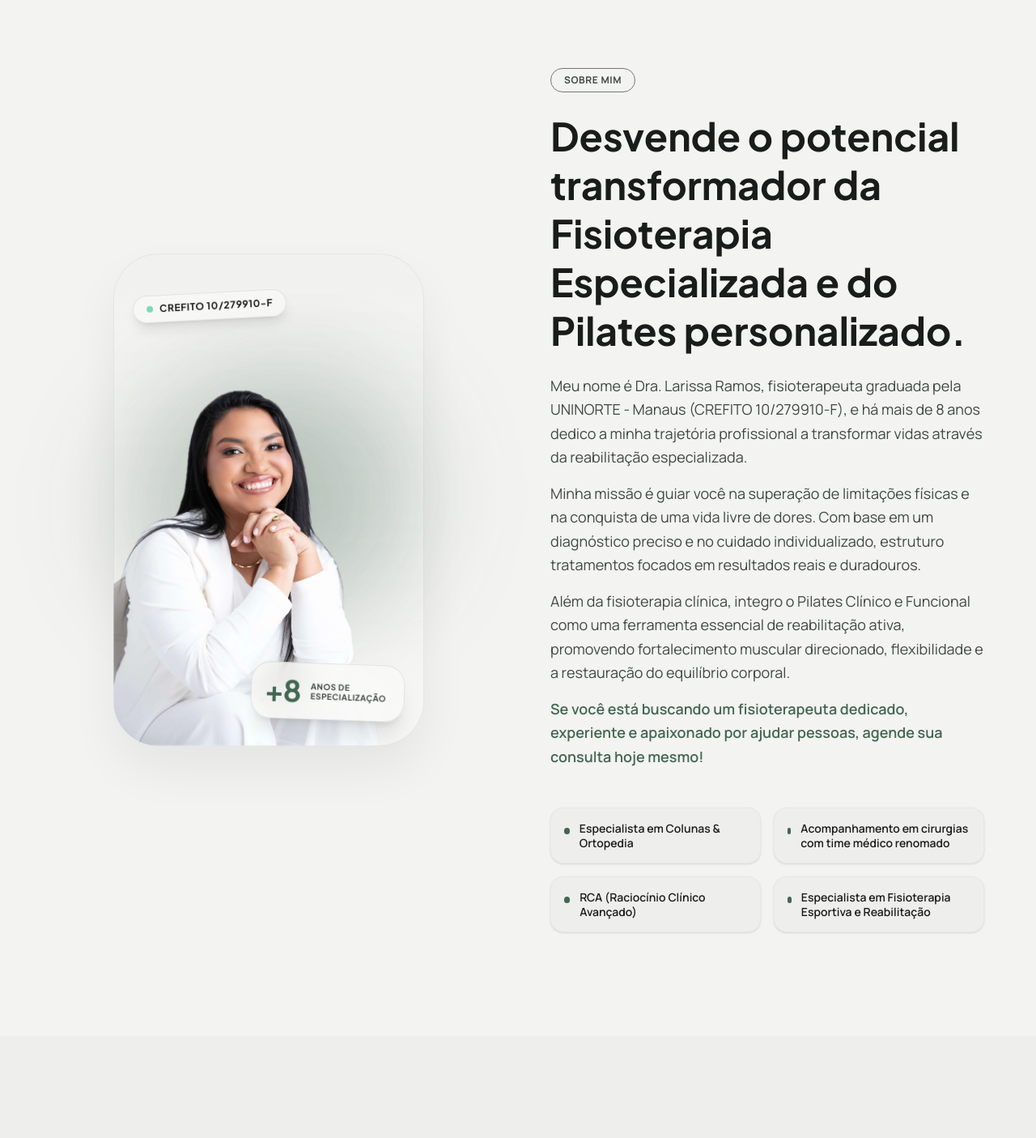
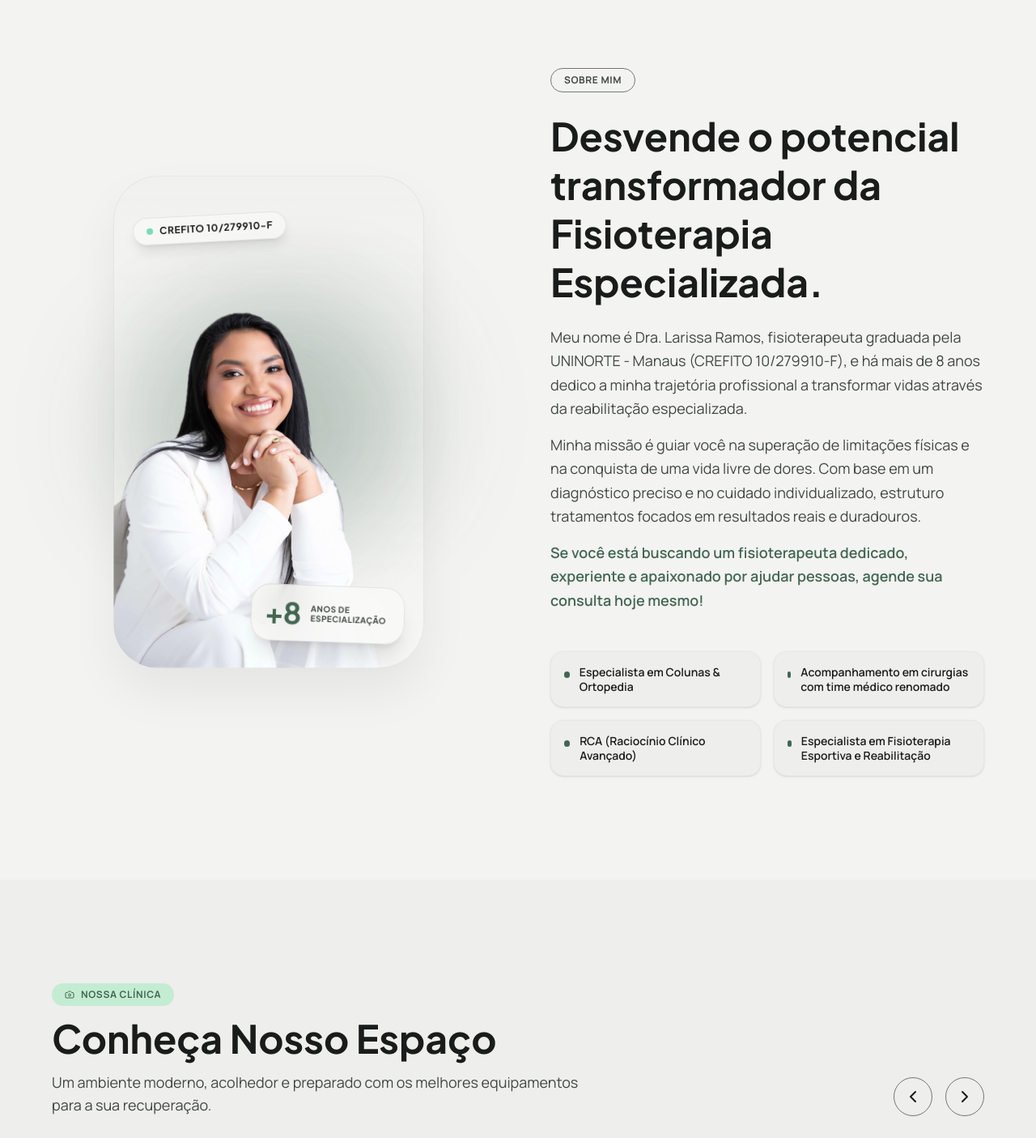
Before and after one commit to gabriellramos/larissa-ramos-site, a React (Vite) app: page / in a window 1280 px wide. Shown: the part 1020-2425 px from the top of the page at 81% size. Built offline with nearby package versions, Linux system fonts and the light colour scheme.

Commit message:
remove pilates parts and fix eslint

```diff
--- a/src/components/sections/About.tsx
+++ b/src/components/sections/About.tsx
@@ -46,7 +46,7 @@ export const About = () => {
                 +8
               </div>
               <div className="text-[10px] leading-tight font-bold text-surface-text-variant uppercase tracking-wider font-sans">
-                Anos de Especialização
+                {t('about.years_specialization')}
               </div>
             </div>
           </div>
@@ -60,7 +60,6 @@ export const About = () => {
             <div className="text-lg text-surface-text-variant leading-relaxed space-y-4">
               <p>{t('about.intro', { years: new Date().getFullYear() - 2018 })}</p>
               <p>{t('about.mission')}</p>
-              <p>{t('about.pilates')}</p>
               <p className="font-semibold text-primary">{t('about.conclusion')}</p>
             </div>
 
--- a/src/components/sections/Services.tsx
+++ b/src/components/sections/Services.tsx
@@ -4,7 +4,7 @@ import { Container } from '../layout/Container';
 import { Section } from '../layout/Section';
 import { Card } from '../ui/Card';
 import { Badge } from '../ui/Badge';
-import { Activity, ShieldPlus, Dumbbell, Brain, Hand, PersonStanding } from 'lucide-react';
+import { Activity, ShieldPlus, Dumbbell, Brain, Hand } from 'lucide-react';
 import { ScrollReveal } from '../ui/ScrollReveal';
 
 export const Services = () => {
@@ -35,11 +35,6 @@ export const Services = () => {
       icon: <Hand className="w-8 h-8 text-primary" />,
       title: t('services.items.manual_therapy.title'),
       desc: t('services.items.manual_therapy.desc')
-    },
-    {
-      icon: <PersonStanding className="w-8 h-8 text-primary" />,
-      title: t('services.items.pilates.title'),
-      desc: t('services.items.pilates.desc')
     }
   ];
 
--- a/src/i18n/locales/en.json
+++ b/src/i18n/locales/en.json
@@ -24,11 +24,11 @@
   },
   "about": {
     "badge": "About Me",
-    "title": "Unlock the transformative potential of Specialized Physiotherapy and personalized Pilates.",
+    "title": "Unlock the transformative potential of Specialized Physiotherapy.",
     "intro": "My name is Dra. Larissa Ramos, a physiotherapist graduated from UNINORTE - Manaus (CREFITO 10/279910-F), and for over {{years}} years I have dedicated my professional career to transforming lives through specialized rehabilitation.",
     "mission": "My mission is to guide you in overcoming physical limitations and achieving a pain-free life. Based on a precise diagnosis and individualized care, I structure treatments focused on real and lasting results.",
-    "pilates": "Beyond clinical physiotherapy, I integrate Clinical and Functional Pilates as a key tool for active rehabilitation, promoting targeted muscle strengthening, flexibility, and restoring body balance.",
     "conclusion": "If you're looking for a dedicated, experienced physiotherapist passionate about helping people, schedule your consultation today!",
+    "years_specialization": "Years of Specialization",
     "bullets": {
       "0": "Specialist in Spine & Orthopedics",
       "1": "Surgical follow-up with renowned medical teams",
@@ -60,17 +60,13 @@
       "manual_therapy": {
         "title": "Manual & Myofascial Therapy",
         "desc": "Trigger point release, tension relief, and improvement in joint mobility and muscle flexibility."
-      },
-      "pilates": {
-        "title": "Clinical Pilates",
-        "desc": "Targeted exercises for rehabilitation, muscle strengthening, flexibility, and body balance, guided by an integrated team."
       }
     }
   },
   "gallery": {
     "badge": "Our Clinic",
     "title": "Discover Our Space",
-    "subtitle": "A modern, welcoming environment equipped with the best tools for your recovery and Pilates practice."
+    "subtitle": "A modern, welcoming environment equipped with the best tools for your recovery."
   },
   "testimonials": {
     "badge": "Testimonials",
@@ -83,7 +79,7 @@
   "contact": {
     "badge": "Contact",
     "title": "Schedule your Assessment",
-    "subtitle": "Take the first step towards a pain-free life. Contact us and schedule your Physiotherapy or Pilates session.",
+    "subtitle": "Take the first step towards a pain-free life. Contact us and schedule your Physiotherapy session.",
     "info_title": "Contact Information",
     "address": "Address",
     "address_val": "Rod. Tertuliano Brito Xavier, 210 - Room 05<br/>Canasvieiras, Florianópolis - SC, 88054-000",
@@ -101,7 +97,7 @@
     "form_success": "Message sent successfully! We will contact you soon."
   },
   "footer": {
-    "description": "Specialized physiotherapy and clinical Pilates focused on chronic pain relief and well-being promotion. Our patient-centered approach aims at physical recovery and quality of life improvement.",
+    "description": "Specialized physiotherapy focused on chronic pain relief and well-being promotion. Our patient-centered approach aims at physical recovery and quality of life improvement.",
     "quick_links": "Quick Links",
     "contact": "Contact",
     "rights": "All rights reserved to Larissa Ramos."
--- a/src/i18n/locales/es.json
+++ b/src/i18n/locales/es.json
@@ -24,11 +24,11 @@
   },
   "about": {
     "badge": "Sobre Mí",
-    "title": "Descubre el potencial transformador de la Fisioterapia Especializada y el Pilates personalizado.",
+    "title": "Descubre el potencial transformador de la Fisioterapia Especializada.",
     "intro": "Mi nombre es Dra. Larissa Ramos, fisioterapeuta graduada de la UNINORTE - Manaus (CREFITO 10/279910-F), y durante más de {{years}} años he dedicado mi trayectoria profesional a transformar vidas a través de la rehabilitación especializada.",
     "mission": "Mi misión es guiarte para superar las limitaciones físicas y lograr una vida libre de dolor. Con base en un diagnóstico preciso y una atención individualizada, estructuro tratamientos enfocados en resultados reales y duraderos.",
-    "pilates": "Además de la fisioterapia clínica, integro el Pilates Clínico y Funcional como una herramienta fundamental para la rehabilitación activa, promoviendo el fortalecimiento muscular dirigido, la flexibilidad y la restauración del equilibrio corporal.",
     "conclusion": "Si buscas una fisioterapeuta dedicada, experimentada y apasionada por ayudar a las personas, ¡programa tu consulta hoy mismo!",
+    "years_specialization": "Años de Especialización",
     "bullets": {
       "0": "Especialista en Columna y Ortopedia",
       "1": "Seguimiento quirúrgico con equipos médicos de renombre",
@@ -60,17 +60,13 @@
       "manual_therapy": {
         "title": "Terapia Manual y Miofascial",
         "desc": "Liberación de puntos gatillo, alivio de tensión y mejora de la movilidad articular y flexibilidad muscular."
-      },
-      "pilates": {
-        "title": "Pilates Clínico",
-        "desc": "Ejercicios dirigidos a la rehabilitación, fortalecimiento muscular, flexibilidad y equilibrio corporal, guiados por un equipo integrado."
       }
     }
   },
   "gallery": {
     "badge": "Nuestra Clínica",
     "title": "Conoce Nuestro Espacio",
-    "subtitle": "Un ambiente moderno, acogedor y equipado con las mejores herramientas para tu recuperación y práctica de Pilates."
+    "subtitle": "Un ambiente moderno, acogedor y equipado con las mejores herramientas para tu recuperación."
   },
   "testimonials": {
     "badge": "Testimonios",
@@ -83,7 +79,7 @@
   "contact": {
     "badge": "Contacto",
     "title": "Agenda tu Evaluación",
-    "subtitle": "Da el primer paso hacia una vida sin dolor. Contáctanos y agenda tu sesión de Fisioterapia o Pilates.",
+    "subtitle": "Da el primer paso hacia una vida sin dolor. Contáctanos y agenda tu sesión de Fisioterapia.",
     "info_title": "Información de Contacto",
     "address": "Dirección",
     "address_val": "Rod. Tertuliano Brito Xavier, 210 - Sala 05<br/>Canasvieiras, Florianópolis - SC, 88054-000",
@@ -101,7 +97,7 @@
     "form_success": "¡Mensaje enviado con éxito! Nos pondremos en contacto pronto."
   },
   "footer": {
-    "description": "Fisioterapia especializada y Pilates clínico enfocado en el alivio del dolor crónico y la promoción del bienestar. Nuestro enfoque centrado en el paciente tiene como objetivo la recuperación física y la mejora de la calidad de vida.",
+    "description": "Fisioterapia especializada enfocada en el alivio del dolor crónico y la promoción del bienestar. Nuestro enfoque centrado en el paciente tiene como objetivo la recuperación física y la mejora de la calidad de vida.",
     "quick_links": "Enlaces Rápidos",
     "contact": "Contacto",
     "rights": "Todos los derechos reservados para Larissa Ramos."
--- a/src/i18n/locales/pt-BR.json
+++ b/src/i18n/locales/pt-BR.json
@@ -24,11 +24,11 @@
   },
   "about": {
     "badge": "Sobre Mim",
-    "title": "Desvende o potencial transformador da Fisioterapia Especializada e do Pilates personalizado.",
+    "title": "Desvende o potencial transformador da Fisioterapia Especializada.",
     "intro": "Meu nome é Dra. Larissa Ramos, fisioterapeuta graduada pela UNINORTE - Manaus (CREFITO 10/279910-F), e há mais de {{years}} anos dedico a minha trajetória profissional a transformar vidas através da reabilitação especializada.",
     "mission": "Minha missão é guiar você na superação de limitações físicas e na conquista de uma vida livre de dores. Com base em um diagnóstico preciso e no cuidado individualizado, estruturo tratamentos focados em resultados reais e duradouros.",
-    "pilates": "Além da fisioterapia clínica, integro o Pilates Clínico e Funcional como uma ferramenta essencial de reabilitação ativa, promovendo fortalecimento muscular direcionado, flexibilidade e a restauração do equilíbrio corporal.",
     "conclusion": "Se você está buscando um fisioterapeuta dedicado, experiente e apaixonado por ajudar pessoas, agende sua consulta hoje mesmo!",
+    "years_specialization": "Anos de Especialização",
     "bullets": {
       "0": "Especialista em Colunas & Ortopedia",
       "1": "Acompanhamento em cirurgias com time médico renomado",
@@ -60,17 +60,13 @@
       "manual_therapy": {
         "title": "Terapia Manual",
         "desc": "Liberação de pontos de gatilho, alívio de tensões e melhora na mobilidade articular e flexibilidade muscular."
-      },
-      "pilates": {
-        "title": "Pilates Clínico",
-        "desc": "Exercícios direcionados para reabilitação, fortalecimento muscular, flexibilidade e equilíbrio corporal, conduzidos por uma equipe integrada."
       }
     }
   },
   "gallery": {
     "badge": "Nossa Clínica",
     "title": "Conheça Nosso Espaço",
-    "subtitle": "Um ambiente moderno, acolhedor e preparado com os melhores equipamentos para a sua recuperação e prática de Pilates."
+    "subtitle": "Um ambiente moderno, acolhedor e preparado com os melhores equipamentos para a sua recuperação."
   },
   "testimonials": {
     "badge": "Depoimentos",
@@ -83,7 +79,7 @@
   "contact": {
     "badge": "Contato",
     "title": "Agende sua Avaliação",
-    "subtitle": "Dê o primeiro passo para uma vida sem dor. Entre em contato e agende sua sessão de Fisioterapia ou Pilates.",
+    "subtitle": "Dê o primeiro passo para uma vida sem dor. Entre em contato e agende sua sessão de Fisioterapia.",
     "info_title": "Informações de Contato",
     "address": "Endereço",
     "address_val": "Rod. Tertuliano Brito Xavier, 210 - Sala 05<br/>Canasvieiras, Florianópolis - SC, 88054-000",
@@ -101,7 +97,7 @@
     "form_success": "Mensagem enviada com sucesso! Entraremos em contato em breve."
   },
   "footer": {
-    "description": "Fisioterapia especializada e Pilates clínico focado em alívio de dores crônicas e promoção de bem-estar. Nossa abordagem centrada no paciente visa à recuperação física e melhoria da qualidade de vida.",
+    "description": "Fisioterapia especializada focada em alívio de dores crônicas e promoção de bem-estar. Nossa abordagem centrada no paciente visa à recuperação física e melhoria da qualidade de vida.",
     "quick_links": "Links Rápidos",
     "contact": "Contato",
     "rights": "Todos os direitos reservados para Larissa Ramos."
```
Also changed, not shown: index.html (+7 -7 lines).
